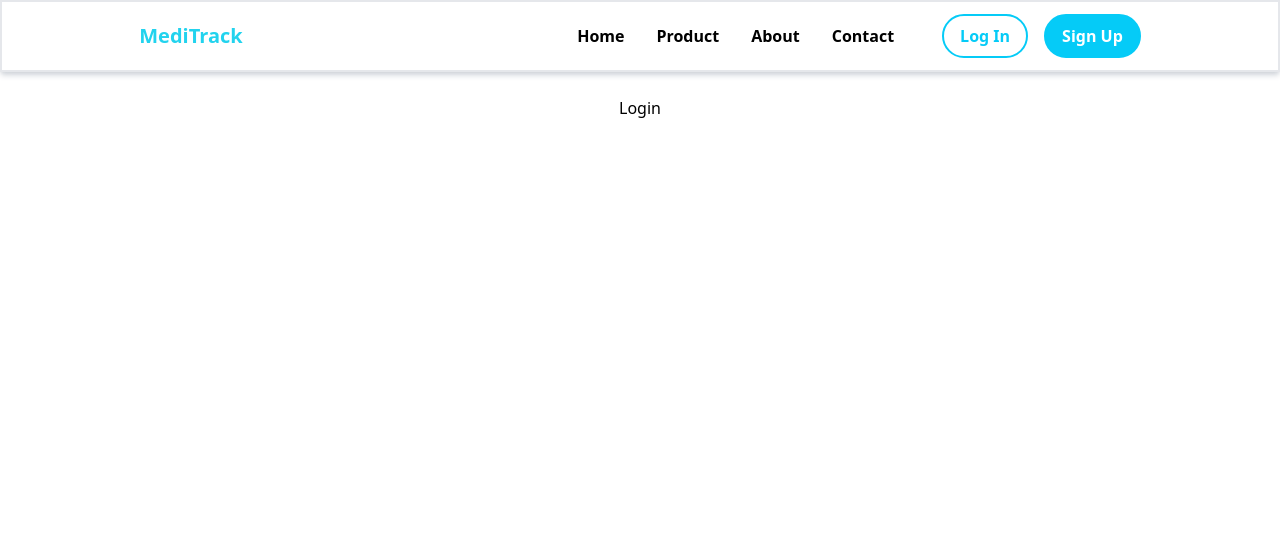
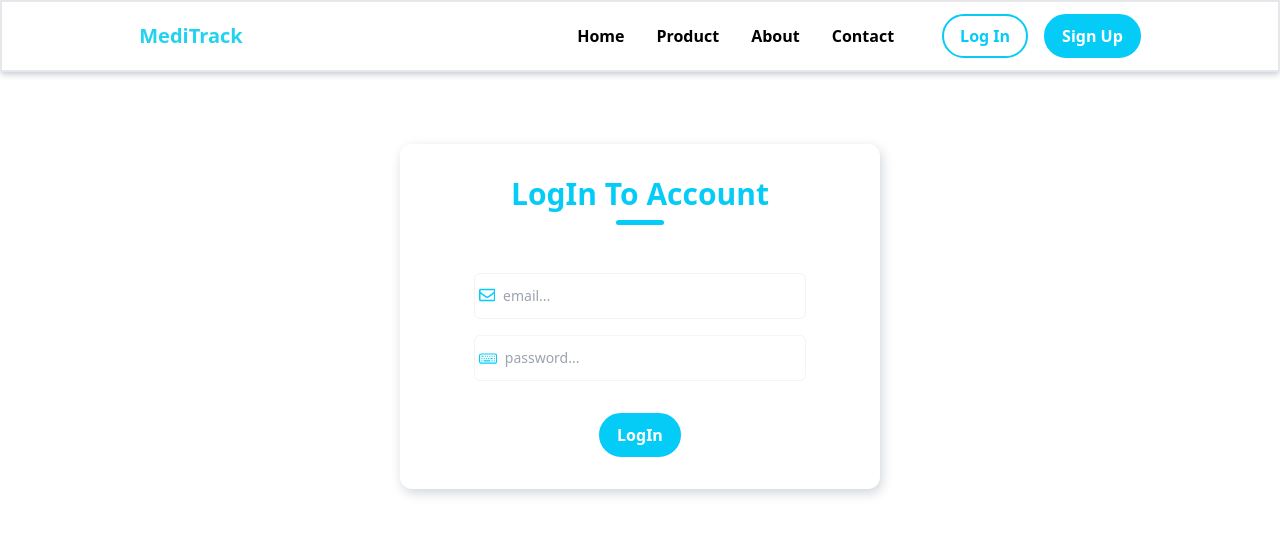
Before and after one commit to Medi-Track/MediTrack, a React (Create React App) app in the folder client/: page /login in a window 1280 px wide. Shown: the top 534 px of the page. Built offline with nearby package versions, Linux system fonts and the light colour scheme.

Commit message:
contact us done, working on login and sign up

```diff
--- a/client/src/components/input.component.tsx
+++ b/client/src/components/input.component.tsx
@@ -31,7 +31,7 @@ const Input: React.FC<PROPS_INTERFACE> = ({
       <FaRegUser className="text-[color:var(--color-primary)]  mx-1 text-md" />
     );
     message = "Username must not be empty.";
-  } else if (name.includes("Email")) {
+  } else if (name.includes("email")) {
     icon = (
       <FaRegEnvelope className="text-[color:var(--color-primary)] text-lg  mx-1" />
     );
--- a/client/src/pages/ContactUs.tsx
+++ b/client/src/pages/ContactUs.tsx
@@ -20,7 +20,6 @@ const schema = yup.object().shape({
   message: yup.string().required(),
 });
 
-
 const ContactUs = () => {
   const {
     register,
@@ -28,8 +27,8 @@ const ContactUs = () => {
     formState: { errors },
   } = useForm({ resolver: yupResolver(schema) });
 
-  const submitForm = (data:object) => {
-    console.log(data)
+  const submitForm = (data: object) => {
+    console.log(data);
   };
   return (
     <div className="mx-auto mt-28">
@@ -161,7 +160,10 @@ const ContactUs = () => {
             </div>
 
             <div className="flex justify-around mt-8 footer">
-              <button type="submit" className="px-4 py-2">
+              <button
+                type="submit"
+                className="px-4 py-2 border-2 border-[color:var(--color-primary)] bg-[color:var(--color-primary)] text-white rounded-full font-semibold hover:bg-white hover:text-[color:var(--color-primary)]"
+              >
                 Submit
               </button>
             </div>
--- a/client/src/pages/Login.tsx
+++ b/client/src/pages/Login.tsx
@@ -1,9 +1,69 @@
-import React from 'react'
+import React, { useEffect } from "react";
+import { useForm } from "react-hook-form";
+import { yupResolver } from "@hookform/resolvers/yup";
+import * as yup from "yup";
+import Input from "../components/input.component";
 
-const Login = () => {
+const schema = yup.object().shape({
+  email: yup.string().email().required(),
+  password: yup.string().required(),
+});
+
+const LogIn = () => {
+  const {
+    register,
+    handleSubmit,
+    formState: { errors },
+  } = useForm({ resolver: yupResolver(schema) });
+
+  const submitForm = (data: object) => {
+    console.log(data);
+  };
+
   return (
-    <div>Login</div>
-  )
-}
+    <div className="mt-28 sm:mt-32 mx-auto md:mt-36 bg-[color:var(--main-color)] shadow-[2px_4px_12px_rgba(0,0,0,0.2)] max-w-[480px] md:mx-auto shadow-[color:var(--shadow-color)] rounded-xl p-8">
+      <form
+        action=""
+        className="w-4/5 mx-auto"
+        onSubmit={handleSubmit(submitForm)}
+      >
+        <div className="flex flex-col items-center justify-center header">
+          <h1 className="text-[color:var(--color-primary)] text-3xl font-semibold mb-2 text-center">
+            {"LogIn To Account"}
+          </h1>
+          <div className="h-[0.30rem] w-12 bg-[color:var(--color-primary)] rounded-full"></div>
+        </div>
 
-export default Login
+        <div className="flex flex-col gap-4 mt-12">
+          <Input
+            register={register}
+            type="text"
+            name="email"
+            placeholder="email..."
+            errorMessage={errors.email?.message as string}
+          />
+
+          <Input
+            register={register}
+            type="password"
+            name="password"
+            placeholder="password..."
+            errorMessage={errors.password?.message as string}
+          />
+
+        </div>
+
+        <div className="flex justify-around mt-8 footer">
+        <button
+                type="submit"
+                className="px-4 py-2 border-2 border-[color:var(--color-primary)] bg-[color:var(--color-primary)] text-white rounded-full font-semibold hover:bg-white hover:text-[color:var(--color-primary)]"
+              >
+                LogIn
+              </button>
+        </div>
+      </form>
+    </div>
+  );
+};
+
+export default LogIn;
--- a/client/src/pages/SignUp.tsx
+++ b/client/src/pages/SignUp.tsx
@@ -1,9 +1,26 @@
-import React from 'react'
+import React, { useEffect } from "react";
 
 const SignUp = () => {
+
   return (
-    <div>SignUp</div>
-  )
-}
+    <div className="mt-28 sm:mt-32 mx-auto md:mt-36 bg-[color:var(--main-color)] shadow-[2px_4px_12px_rgba(0,0,0,0.2)] max-w-[480px] md:mx-auto shadow-[color:var(--shadow-color)] rounded-xl p-8">
+      <form action="" className="w-4/5 mx-auto">
+        <div className="flex flex-col items-center justify-center header">
+          <h1 className="text-[color:var(--color-primary)] text-3xl font-semibold mb-2 text-center">
+            {"Create An Account"}
+          </h1>
+          <div className="h-[0.30rem] w-12 bg-[color:var(--color-primary)] rounded-full"></div>
+        </div>
 
-export default SignUp
+        <div className="body">
+
+        </div>
+
+        <div className="flex justify-around mt-8 footer">
+        </div>
+      </form>
+    </div>
+  );
+};
+
+export default SignUp;
```
Also changed, not shown: 1 other file (tests, documents, lock files or other folders).
